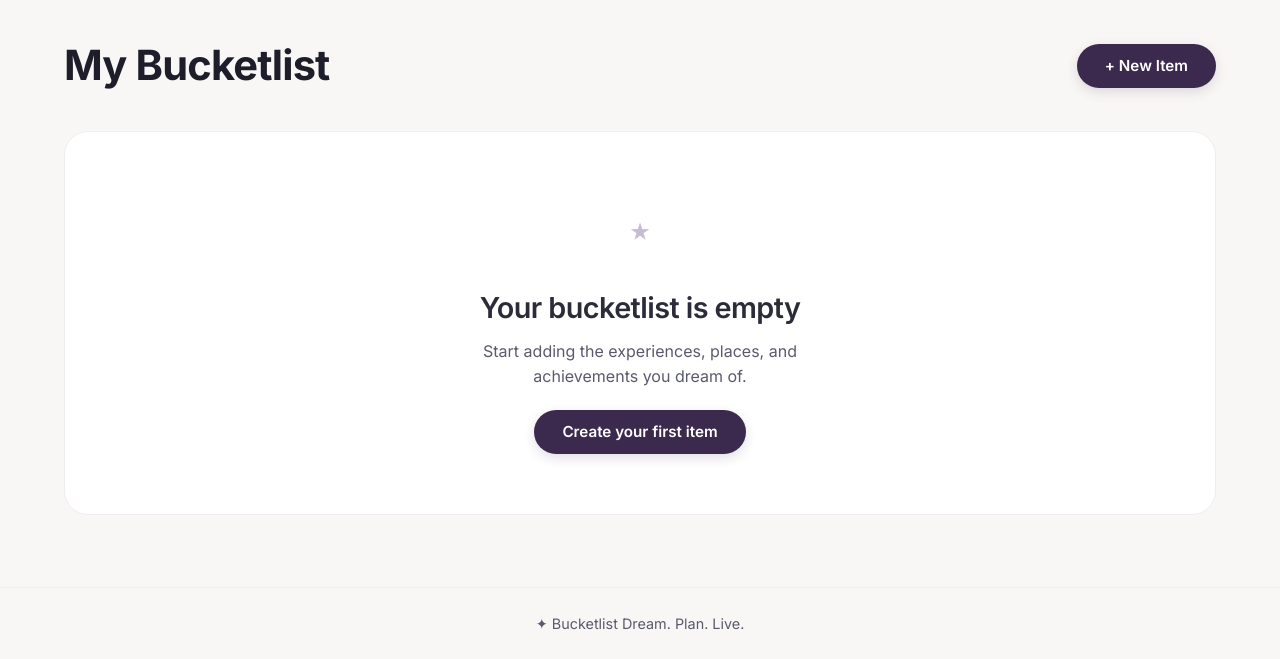
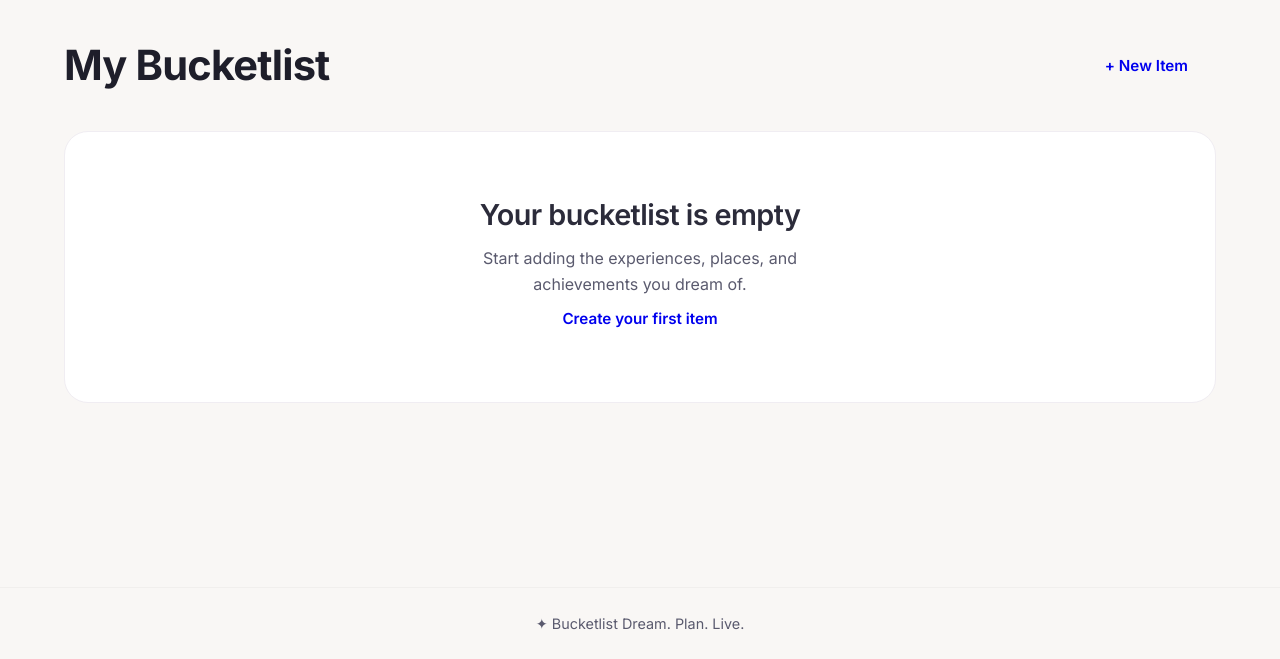
Before and after one commit to dheerajdnayak/bucketlist, a Flask app: page /dashboard in a window 1280 px wide. Shown: the part 141-800 px from the top of the page. Run offline with Flask 3, Linux system fonts and the light colour scheme; the visitor is signed in with stand-in values (Sample User, id 1); data that the repository does not hold is empty; some libraries are stand-ins or nearby versions; some web fonts are replaced.

Commit message:
Update dashboard.html

```diff
--- a/templates/dashboard.html
+++ b/templates/dashboard.html
@@ -4,9 +4,7 @@
 <div class="dashboard">
   <div class="dashboard-header">
     <h1>My Bucketlist</h1>
-        <div class="header-actions">
-            <a href="{{ url_for('new_item') }}" class="btn btn-primary">+ New Item</a>
-        </div>
+    <a href="{{ url_for('new_item') }}" class="btn">+ New Item</a>
   </div>
 
   {% if items %}
@@ -21,7 +19,7 @@
               </p>
               <div class="item-meta">
                 <span>Updated {{ item.updated_at.strftime('%b %d, %Y') }}</span>
-                                <span class="status">{{ 'Done' if item.is_completed else 'Pending' }}</span>
+                <span>{{ 'Done' if item.is_completed else 'Pending' }}</span>
               </div>
             </div>
           </a>
@@ -36,10 +34,9 @@
     </div>
   {% else %}
     <div class="empty-state">
-            <div class="empty-icon">⋆</div>
       <h3>Your bucketlist is empty</h3>
       <p>Start adding the experiences, places, and achievements you dream of.</p>
-            <a href="{{ url_for('new_item') }}" class="btn btn-primary" style="margin-top: 20px;">Create your first item</a>
+      <a href="{{ url_for('new_item') }}" class="btn">Create your first item</a>
     </div>
   {% endif %}
 </div>
```
Lines whose indentation alone changed are shown as unchanged.
